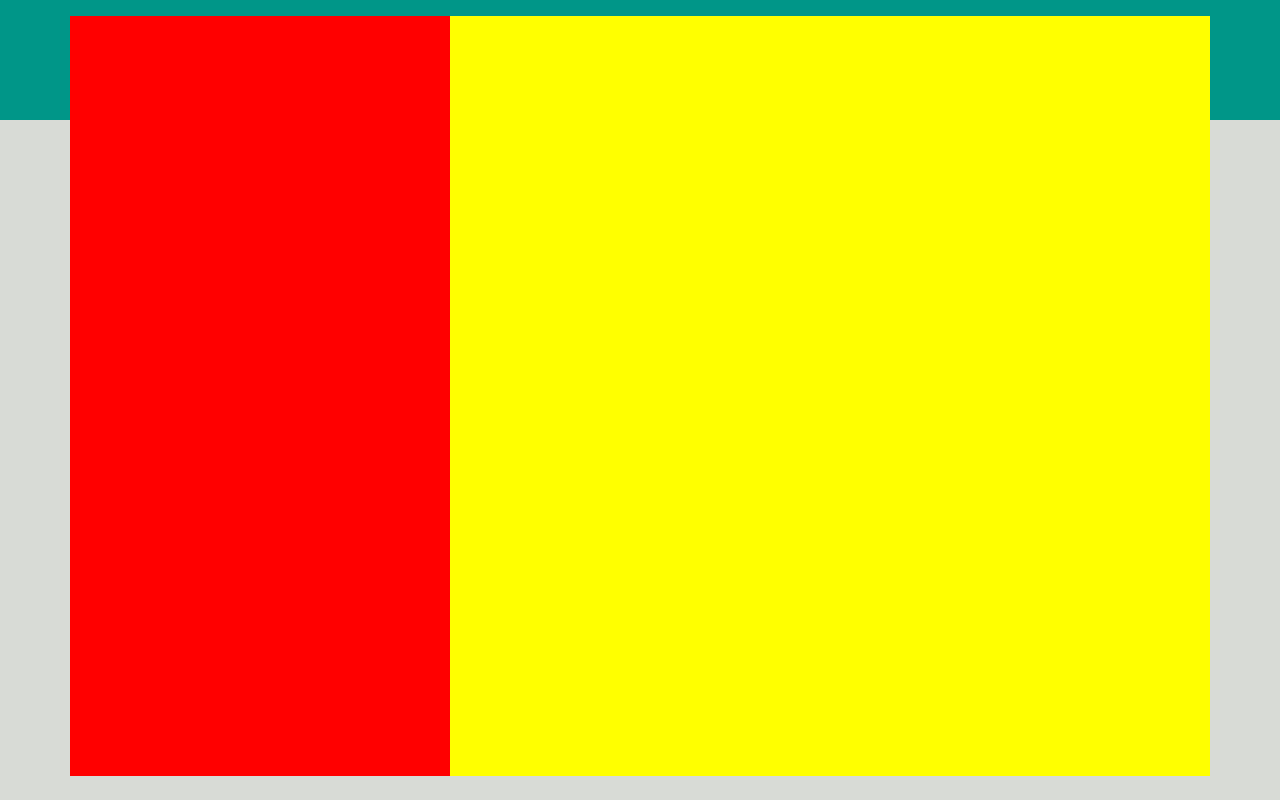
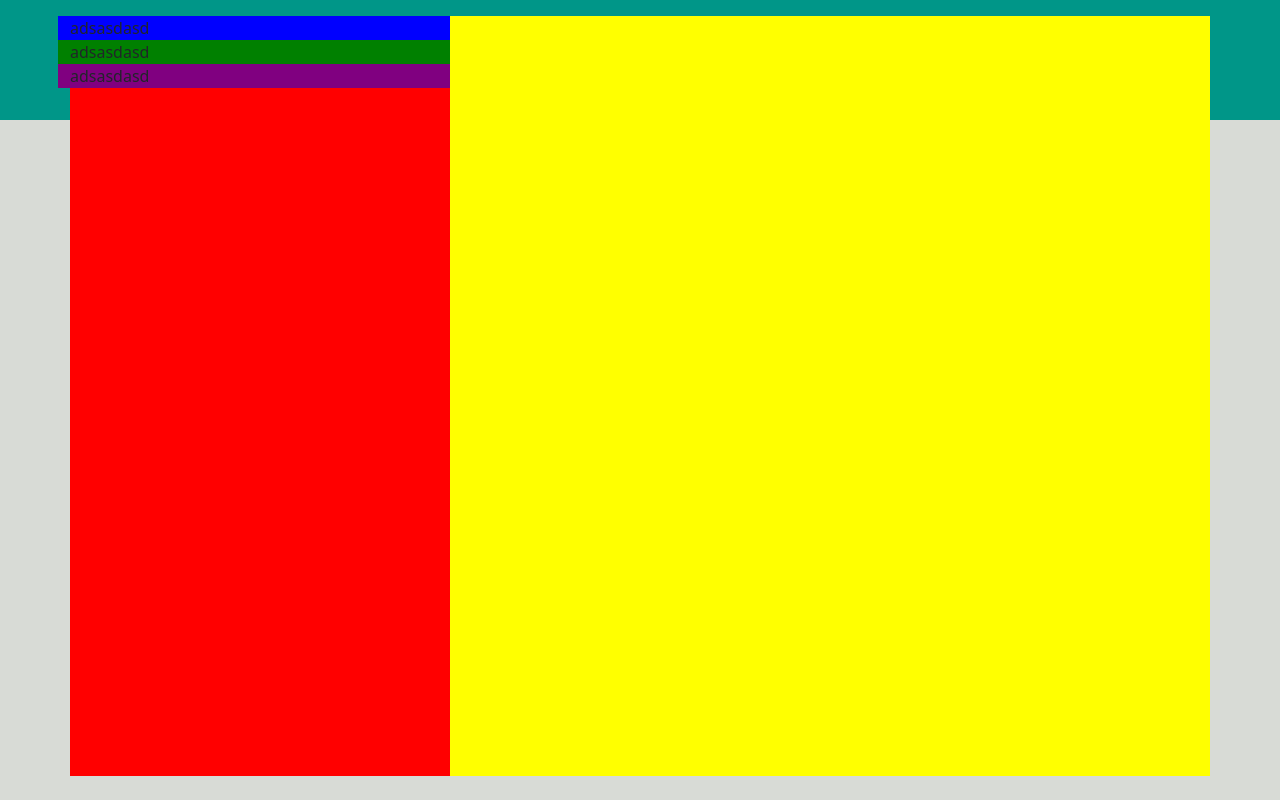
Before and after one commit to AngeloLista/vue-boolzapp, a plain HTML site: page index.html in a window 1280 px wide. Drawn offline with nearby package versions, Linux system fonts and the light colour scheme.

Commit message:
added menu and chat selector layout [WRONG]

```diff
--- a/css/style.css
+++ b/css/style.css
@@ -21,3 +21,20 @@
     background-color: yellow;
     height: 95vh;
 }
+
+/* Utilities */
+.h-100 {
+    height: 100px;
+}
+
+.purple {
+    background-color: purple;
+}
+
+.blue {
+    background-color: blue;
+}
+
+.green {
+    background-color: green;
+}
--- a/index.html
+++ b/index.html
@@ -21,9 +21,22 @@
                 <div class="row">
 
                     <!-- Menu and Chat Selector -->
-                    <div class="col-4 p-0">
-                        <div class="red">
+                    <div class="col-4 red p-0">
 
+                        <!-- User Profile & Menu -->
+                        <div class="row">
+                            <div class="col h-100 blue">adsasdasd</div>
+                        </div>
+
+                        <!-- Notifications Alert -->
+                        <div class="row">
+
+                            <div class="col h-100 green">adsasdasd</div>
+                        </div>
+
+                        <!-- Chat Selector -->
+                        <div class="row">
+                            <div class="col h-100 purple">adsasdasd</div>
                         </div>
                     </div>
 
```
